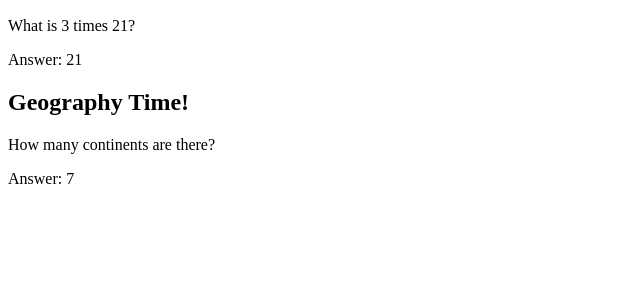
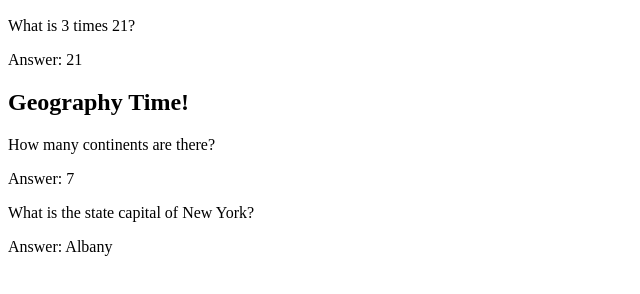
Before and after one commit to fewd20190318/sample-hw-assignment, a plain HTML site: page index.html in a window 1280 px wide. Shown: the part 110-404 px from the top of the page, without its empty margins (0-640 px from the left). Drawn offline with Linux system fonts and the light colour scheme.

Commit message:
Added another question

```diff
--- a/index.html
+++ b/index.html
@@ -16,5 +16,8 @@
     <h2>Geography Time!</h2>
     <p>How many continents are there?</p>
     <p>Answer: 7 </p>
+
+    <p>What is the state capital of New York?</p>
+    <p>Answer: Albany </p>
   </body>
 </html>
```
